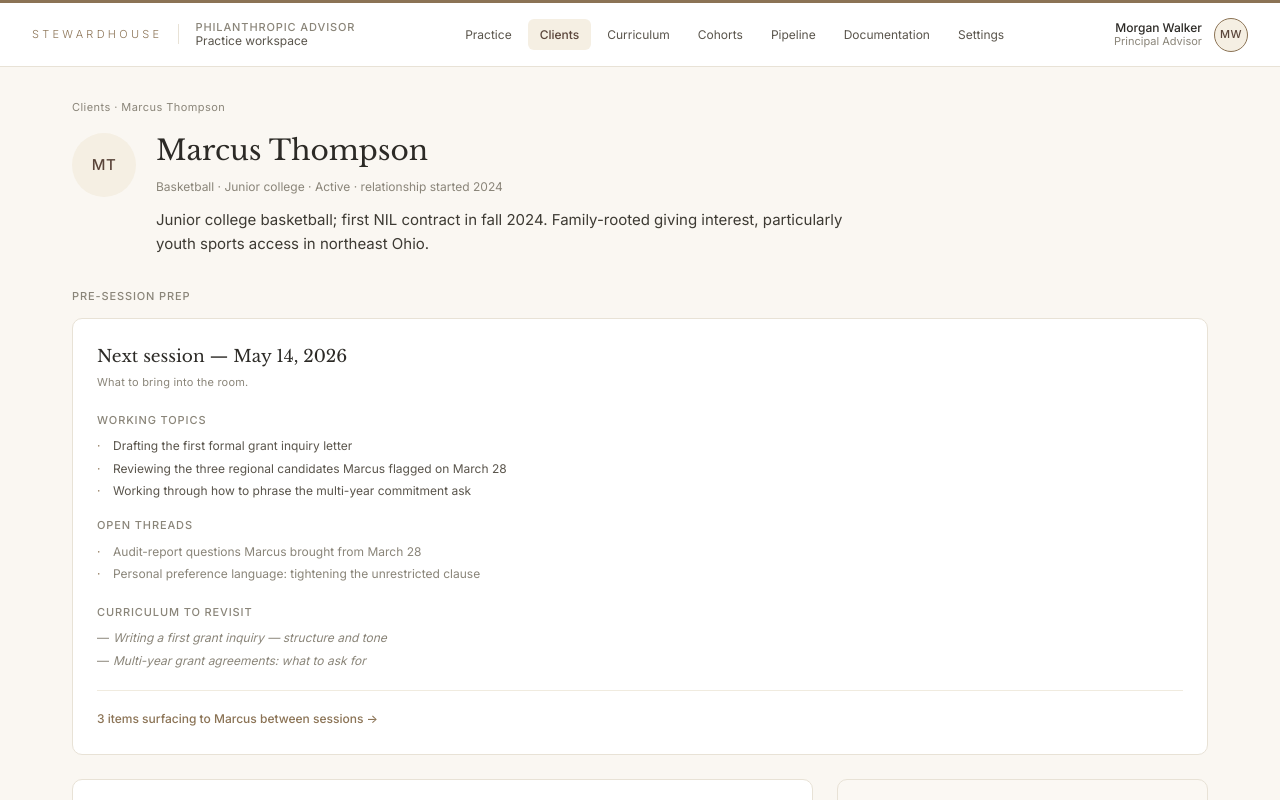
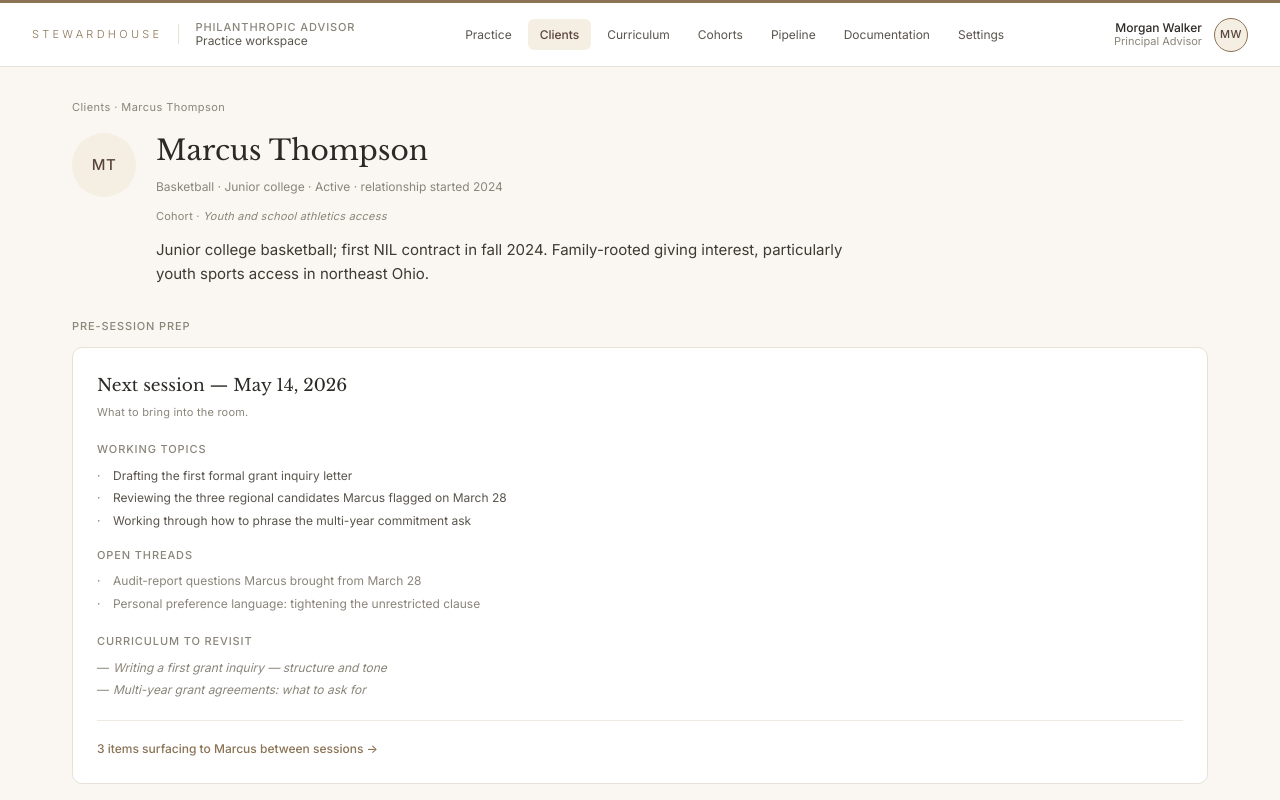
Before and after one commit to talabifaouzi/stewardhouse-app, a React (Vite) app: page /advisor/clients/c-001 in a window 1280 px wide. Shown: the top 800 px of the page. Built offline with nearby package versions, Linux system fonts and the light colour scheme.

Commit message:
Cohorts P-D: ClientWorkspace cohort cross-link

```diff
--- a/src/surfaces/advisor/ClientWorkspace.jsx
+++ b/src/surfaces/advisor/ClientWorkspace.jsx
@@ -3,6 +3,7 @@ import { useParams, Link, Navigate } from 'react-router-dom';
 import { Card } from '../../components/Card.jsx';
 import { SectionLabel } from '../../components/SectionLabel.jsx';
 import { clients } from '../../data/clients.js';
+import { cohorts } from '../../data/cohorts.js';
 import { contentTypes, getLessonById } from '../../data/content.js';
 
 const MONTH_NAMES = [
@@ -42,6 +43,7 @@ export default function ClientWorkspace() {
   const sessions = client.sessions || [];
   const givingPlan = client.givingPlan || null;
   const isSunset = client.stage === 'Sunset';
+  const cohortMatches = cohorts.filter(c => c.memberIds.includes(client.id));
 
   return (
     <main style={{
@@ -114,6 +116,32 @@ export default function ClientWorkspace() {
               letterSpacing: '0.02em',
             }}>
               (Sunset — relationship closing)
+            </p>
+          )}
+          {cohortMatches.length > 0 && (
+            <p style={{
+              fontSize: 'var(--sh-text-xs)',
+              color: 'var(--sh-text-muted)',
+              marginBottom: 'var(--sh-space-3)',
+              letterSpacing: '0.02em',
+            }}>
+              {cohortMatches.length === 1 ? 'Cohort' : 'Cohorts'}
+              {' · '}
+              {cohortMatches.map((c, idx) => (
+                <span key={c.id}>
+                  {idx > 0 && ' · '}
+                  <Link
+                    to={`/advisor/cohorts/${c.id}`}
+                    style={{
+                      color: 'var(--sh-text-muted)',
+                      fontStyle: 'italic',
+                      textDecoration: 'none',
+                    }}
+                  >
+                    {c.name}
+                  </Link>
+                </span>
+              ))}
             </p>
           )}
           <p style={{
```
